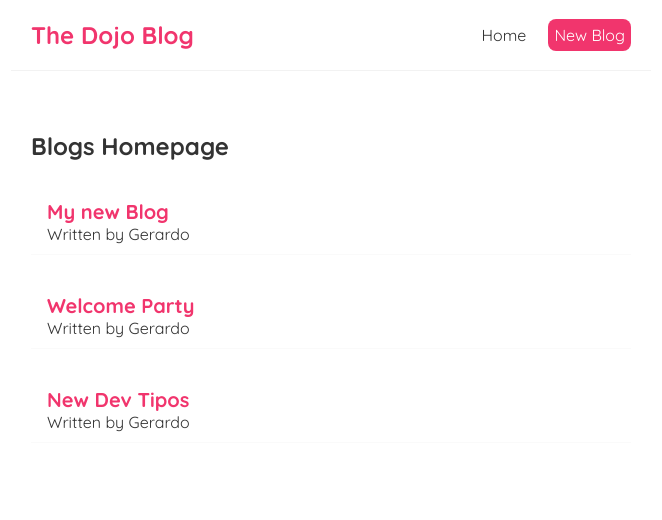
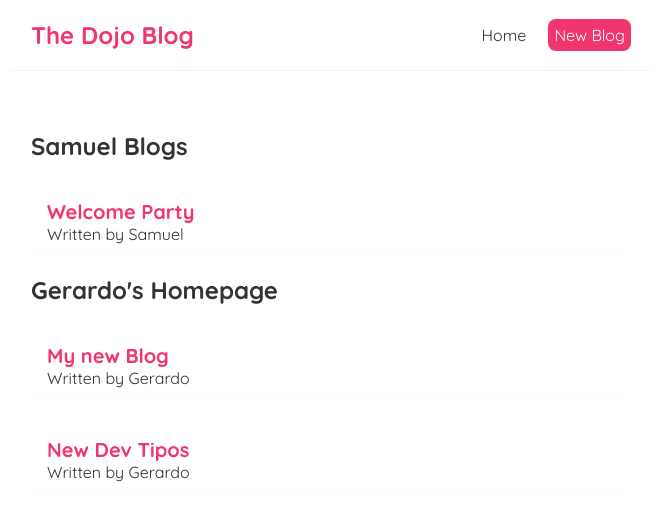
Before and after one commit to gbelot2003/dojo-tuto, a React (Create React App) app: page / in a window 1280 px wide. Shown: the top 520 px of the page, without its empty margins (309-971 px from the left). Built offline with nearby package versions, Linux system fonts and the light colour scheme.

Commit message:
Filtrando Datos en BlogList individuales

```diff
--- a/src/components/BlogList.js
+++ b/src/components/BlogList.js
@@ -1,7 +1,6 @@
 
 const BlogList = ({ blogs, title }) => {
-    //const blogs = props.blogs;
-    //const title = props.title;
+
     return (
         <div className="blog-list">
             <h2>{title}</h2>
--- a/src/components/Home.js
+++ b/src/components/Home.js
@@ -4,13 +4,13 @@ const Home = (title) => {
 
     const [blogs, setBlogs] = useState([
         { title: 'My new Blog', body: "loream ipsum...", author: "Gerardo", id: 1 },
-        { title: 'Welcome Party', body: "loream ipsum...", author: "Gerardo", id: 2 },
+        { title: 'Welcome Party', body: "loream ipsum...", author: "Samuel", id: 2 },
         { title: 'New Dev Tipos', body: "loream ipsum...", author: "Gerardo", id: 3 },
     ]);
     return (
         <div className="home">
-            <BlogList blogs={blogs} title="Blogs Homepage" />
-
+            <BlogList blogs={blogs.filter((blog) => blog.author === 'Samuel')} title="Samuel Blogs" />
+            <BlogList blogs={blogs.filter((blog) => blog.author === 'Gerardo')} title="Gerardo's Homepage" />
         </div>
     );
 }
```
Also changed, not shown: 1 other file (tests, documents, lock files or other folders).
